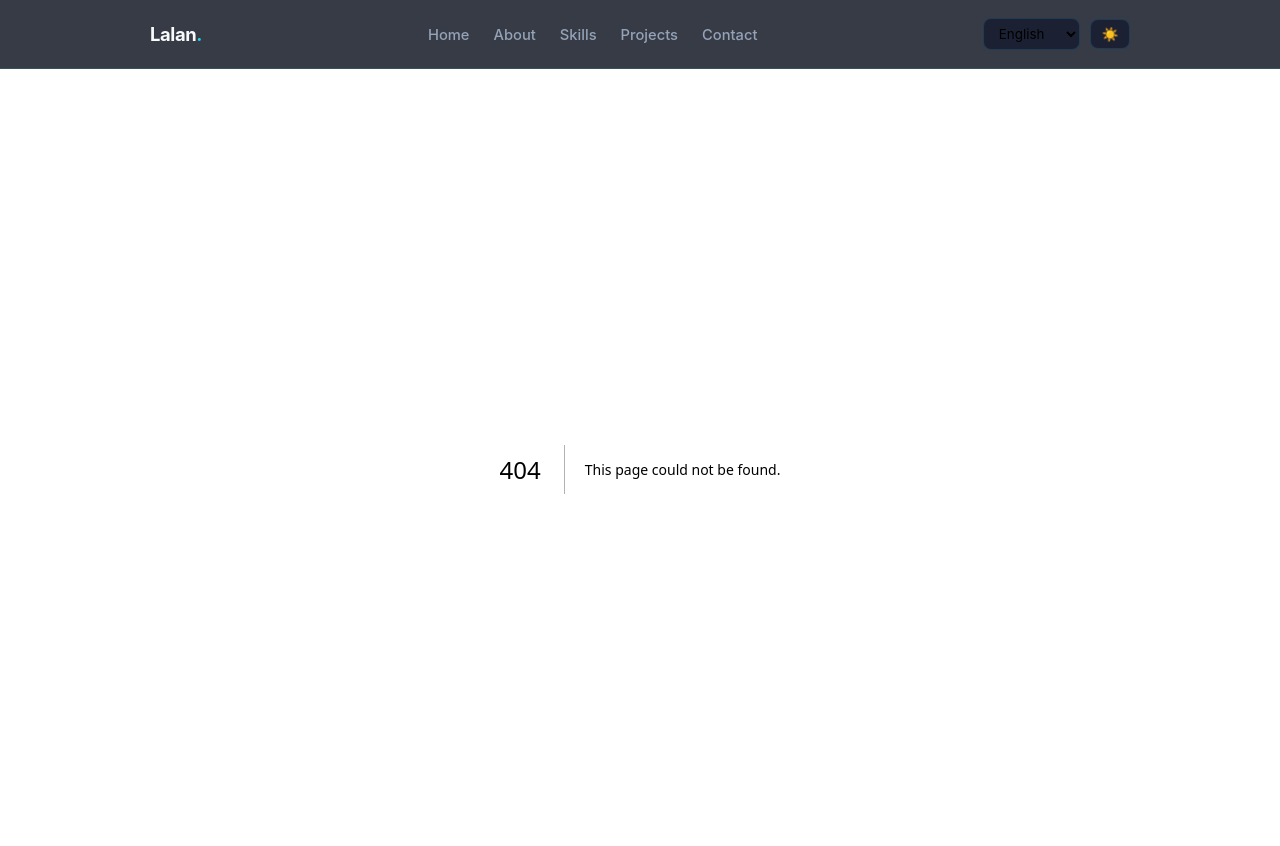
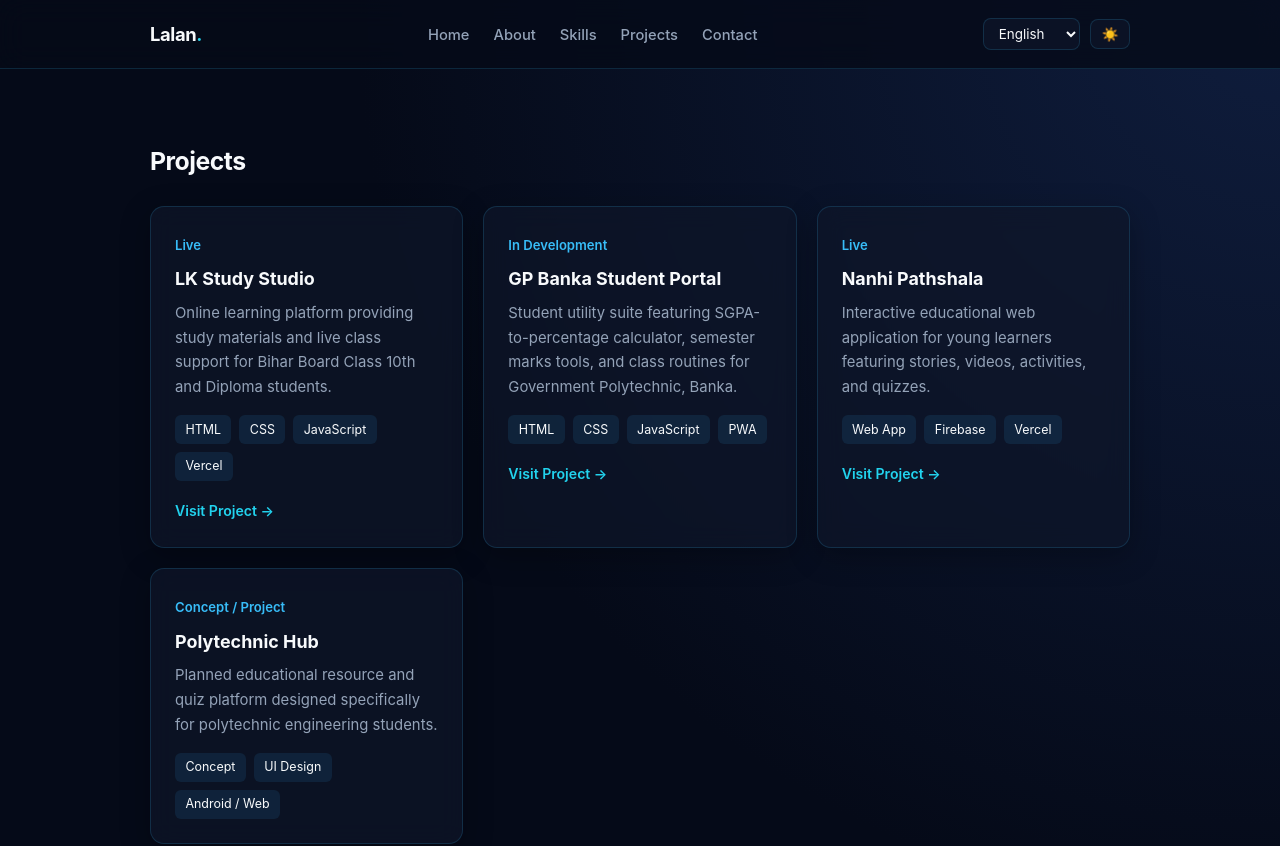
Before and after one commit to lalankumar99/Lalan-Kumar, a Next.js app: page /projects in a window 1280 px wide. Before the commit this address had no page. Shown: the top 846 px of the page. Built offline with nearby package versions, Linux system fonts and the light colour scheme.

Commit message:
Create app/projects/page.tsx

```diff
--- /dev/null
+++ b/app/projects/page.tsx
@@ -0,0 +1,15 @@
+import type { Metadata } from "next";
+import Projects from "@/components/sections/Projects";
+
+export const metadata: Metadata = {
+  title: "Projects",
+  description: "Web and student utility projects built by Lalan Kumar.",
+};
+
+export default function ProjectsPage() {
+  return (
+    <div style={{ paddingTop: "1rem" }}>
+      <Projects />
+    </div>
+  );
+}
```
